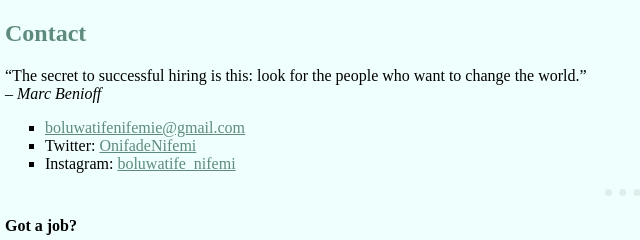
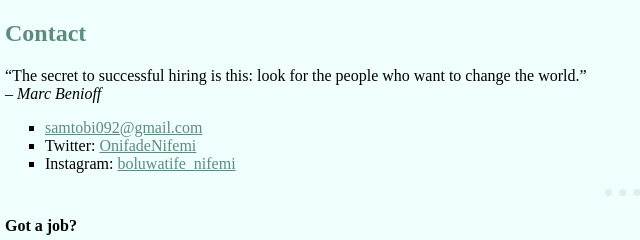
Before and after one commit to boluwatifenifemi/cv, a plain HTML site: page contact.html in a window 1280 px wide. Shown: the top 240 px of the page, 3-643 px from the left. Drawn offline with Linux system fonts and the light colour scheme.

Commit message:
updated mail

```diff
--- a/contact.html
+++ b/contact.html
@@ -14,7 +14,7 @@
 <br>
 <em>– Marc Benioff</em> </p>
   <ul type="square">
-    <li><a href="mailto:samtobi092@gmail.com">boluwatifenifemie@gmail.com</a></li>
+    <li><a href="mailto:samtobi092@gmail.com">samtobi092@gmail.com</a></li>
     <li>Twitter: <a target="_blank" href="https://twitter.com/OnifadeNifemi">OnifadeNifemi</a></li>
     <li>Instagram: <a target="_blank" href="https://www.instagram.com/boluwatife_nifemi/">boluwatife_nifemi</a></li>
 
```
